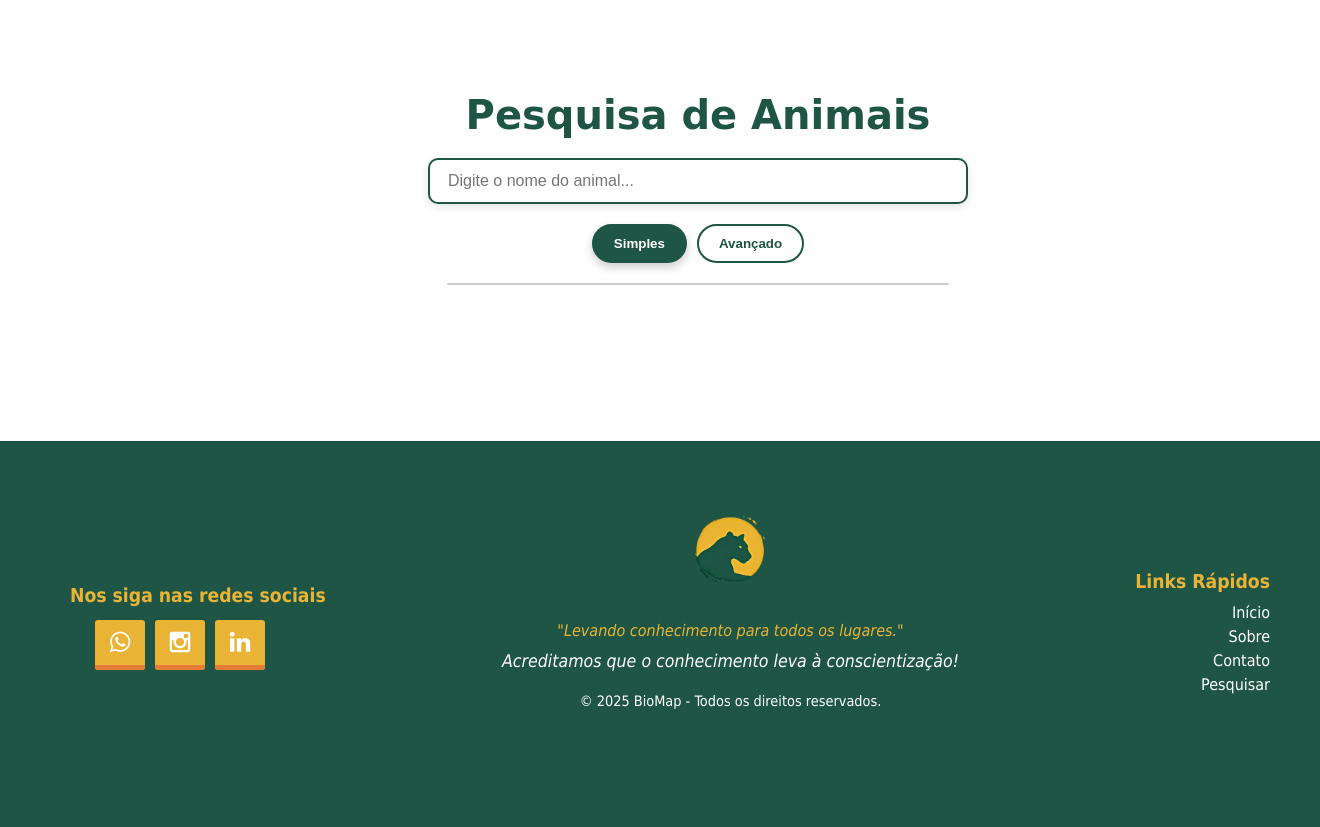
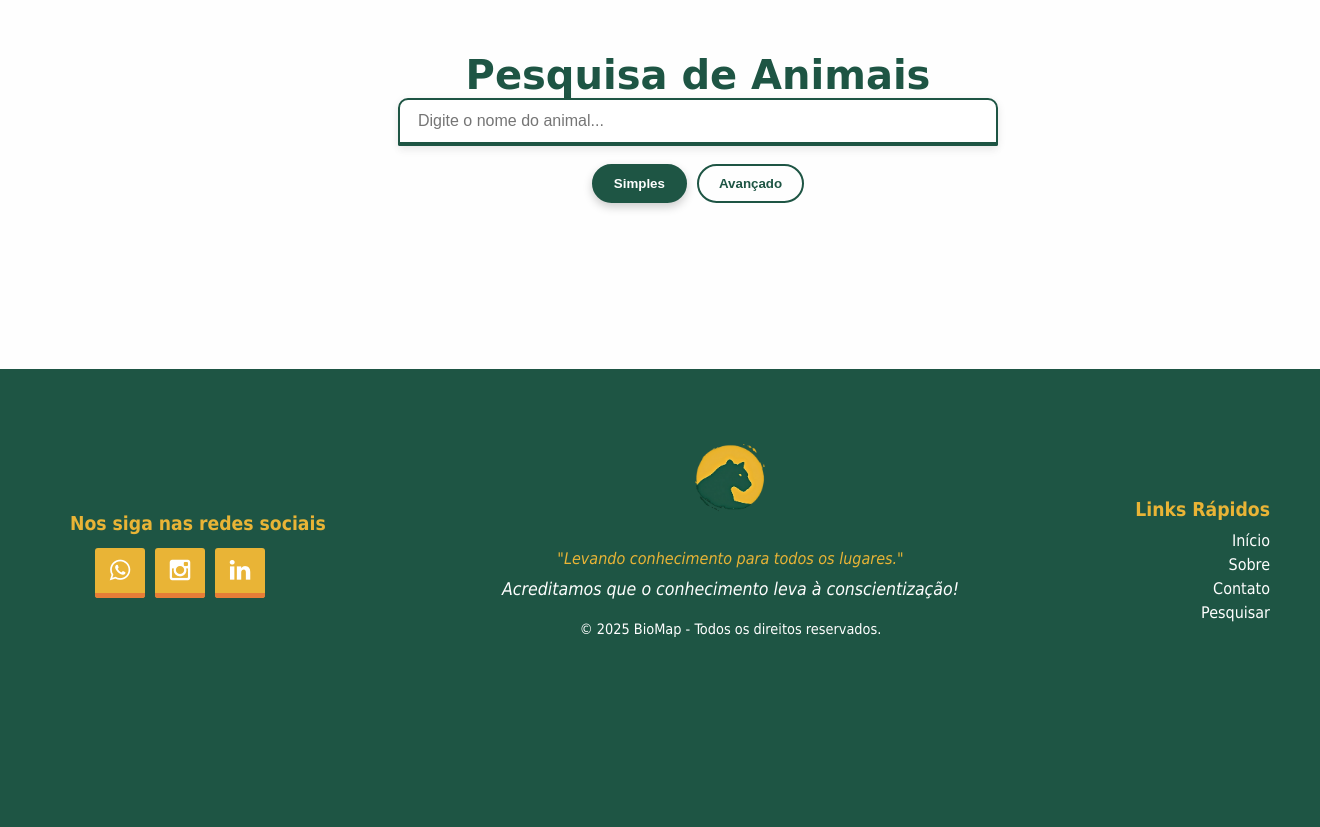
Before and after one commit to VHEB/Biomap, a Django app: page /pesquisa/ in a window 1320 px wide. Shown: the part 94-921 px from the top of the page. After the commit the page ends 731 px from the top, so only its background shows below. Run offline with Django 5.2, Linux system fonts and the light colour scheme; some web fonts are replaced.

Commit message:
style: arrumamos a pagina de pesquisa

```diff
--- a/core/static/css/style.css
+++ b/core/static/css/style.css
@@ -97,18 +97,101 @@ section {
     box-shadow: #0A0A0A;
 }
 
-/* BARRA DE PESQUISA */
+/* === BARRA DE PESQUISA E DROPDOWN === */
+.search-container {
+    width: 100%;
+    max-width: 600px;
+    margin: 0 auto;
+}
+
+.search-box-wrapper {
+    position: relative;
+    width: 100%;
+    box-sizing: border-box; /* garante alinhamento com o input */
+}
+
 #search-box {
-    display: block;
     width: 100%;
-    max-width: 500px;       /* Limita a largura máxima */
-    margin: 20px auto;      /* Centraliza horizontalmente com margem vertical */
+    padding: 12px 18px;
+    border-radius: 10px 10px 0 0;  /* borda superior arredondada */
+    border: 2px solid var(--primary-color);
+    outline: none;
+    font-size: 16px;
+    box-sizing: border-box;
+    box-shadow: 0 3px 8px rgba(0,0,0,0.1);
+    transition: all 0.2s ease-in-out;
+}
+
+#search-box:focus {
+    border-color: var(--secondary-color);
+    box-shadow: 0 4px 12px rgba(0,0,0,0.15);
+}
+
+#suggestions {
+    position: absolute;
+    top: 100%;
+    left: 0;
+    width: 100%;  /* 👈 garante mesma largura */
+    z-index: 999;
+    background-color: #fff;
+    border: 2px solid var(--primary-color);
+    border-top: none; /* 👈 remove a linha dupla com o input */
+    border-radius: 0 0 10px 10px; /* bordas inferiores arredondadas */
+    box-shadow: 0 4px 8px rgba(0,0,0,0.1);
+    list-style: none;
+    padding: 0;
+    margin: 0;
+    max-height: 250px;
+    overflow-y: auto;
+    box-sizing: border-box; /* 👈 garante largura igual ao input */
+}
+
+/* Itens da lista */
+.list-group-item {
     padding: 10px 15px;
-    font-size: 1rem;
-    border: 1px solid #ccc;
-    border-radius: 5px;
-    box-shadow: 0 2px 4px rgba(0,0,0,0.1);
+    border-bottom: 1px solid #eee;
+    cursor: pointer;
+    transition: background-color 0.2s;
 }
+
+.list-group-item:last-child {
+    border-bottom: none;
+}
+
+.list-group-item:hover {
+    background-color: #f9f9f9;
+}
+
+/* BOTÕES DE PESQUISA (Simples / Avançado) */
+.toggle-buttons {
+    display: flex;
+    justify-content: center;
+    gap: 10px;
+    margin: 20px 0;
+}
+
+.toggle-btn {
+    padding: 10px 20px;
+    border: 2px solid var(--primary-color);
+    border-radius: 25px;
+    background-color: transparent;
+    color: var(--primary-color);
+    font-weight: bold;
+    cursor: pointer;
+    transition: all 0.25s ease;
+}
+
+.toggle-btn:hover {
+    background-color: rgba(0, 0, 0, 0.05);
+}
+
+.toggle-btn.active {
+    background-color: var(--primary-color);
+    color: var(--background-color);
+    box-shadow: 0 4px 10px rgba(0,0,0,0.2);
+}
+
+
 
 /* LOGO */
 .logo {
@@ -147,75 +230,6 @@ section {
     color: var(--background-color);
     cursor: pointer;
 }
-
-
-/* Estilo para a lista de sugestões */
-#suggestions {
-    list-style: none;
-    padding: 0;
-    margin: 10px auto;
-    max-width: 500px;
-    background-color: #f8f9face;
-    border: 1px solid #ccc;
-    border-radius: 5px;
-}
-
-#suggestions li {
-    padding: 10px 15px;
-    border-bottom: 1px solid #ddd;
-    cursor: pointer;
-    background-color: var(--secondary-color); /* Amarelo */
-    color: var(--font-color);
-    transition: background-color 0.3s, color 0.3s;
-    font-weight: 500;
-}
-
-#suggestions li:last-child {
-    border-bottom: none;
-}
-
-#suggestions li:hover {
-    background-color: var(--tertiary-color); /* Vermelho no hover */
-    color: white;
-}
-
-/* Último item sem borda */
-#suggestions li:last-child {
-    border-bottom: none;
-}
-
-/* Hover dos itens */
-#suggestions li:hover {
-    background-color: var(--tertiary-color); /* vermelho */
-    color: white;
-}
-
-/* Estilo do aviso de “Nenhum resultado” */
-#suggestions .text-danger {
-    color: var(--tertiary-color);
-    font-weight: bold;
-    background-color: #fdf2f2;
-}
-
-.btn-search {
-    background-color: var(--secondary-color);
-    color: var(--background-color);
-    border: none;
-    padding: 10px 20px;
-    border-radius: 5px;
-    cursor: pointer;
-    font-size: 1rem;
-    transition: background-color 0.3s, color 0.3s;
-}
-.btn-search:hover {
-    background-color: var(--tertiary-color);
-    color: white;
-}
-.btn-search a {
-    text-decoration: none;
-    color: var(--background-color);
-}
-
 
 /* footer */
 .main_footer {
@@ -321,3 +335,16 @@ section {
     font-style: italic;
     color: var(--background-color);
 }
+
+
+/* RESPONSIVIDADE */
+@media (max-width: 600px) {
+    .toggle-buttons {
+        flex-direction: column;
+        gap: 8px;
+    }
+
+    .toggle-btn {
+        width: 100%;
+    }
+}
--- a/core/templates/pesquisa.html
+++ b/core/templates/pesquisa.html
@@ -5,14 +5,15 @@
     <h1>Pesquisa de Animais</h1>
 
     <div class="search-container">
-        <input type="text" id="search-box" placeholder="Digite o nome do animal...">
+        <div class="search-box-wrapper">
+            <input type="text" id="search-box" placeholder="Digite o nome do animal...">
+            <ul id="suggestions" class="list-group mt-2"></ul>
+        </div>
 
         <div class="toggle-buttons">
             <button id="btn-comum" class="toggle-btn active" data-mode="comum">Simples</button>
             <button id="btn-cientifico" class="toggle-btn" data-mode="cientifico">Avançado</button>
         </div>
-
-        <ul id="suggestions" class="list-group mt-2"></ul>
     </div>
 </section>
 
@@ -74,78 +75,4 @@ document.addEventListener("DOMContentLoaded", function () {
     });
 });
 </script>
-
-<style>
-.pesquisa-section {
-    text-align: center;
-    margin-top: 40px;
-}
-
-.search-container {
-    width: 100%;
-    max-width: 600px;
-    margin: 0 auto;
-}
-
-#search-box {
-    width: 100%;
-    padding: 12px 18px;
-    border-radius: 10px;
-    border: 2px solid var(--primary-color);
-    outline: none;
-    font-size: 16px;
-    box-shadow: 0 3px 8px rgba(0,0,0,0.1);
-    transition: all 0.2s ease-in-out;
-}
-#search-box:focus {
-    border-color: var(--secondary-color);
-    box-shadow: 0 4px 12px rgba(0,0,0,0.15);
-}
-
-.toggle-buttons {
-    display: flex;
-    justify-content: center;
-    gap: 10px;
-    margin: 20px 0;
-}
-
-.toggle-btn {
-    padding: 10px 20px;
-    border: 2px solid var(--primary-color);
-    border-radius: 25px;
-    background-color: transparent;
-    color: var(--primary-color);
-    font-weight: bold;
-    cursor: pointer;
-    transition: all 0.25s ease;
-}
-
-.toggle-btn:hover {
-    background-color: rgba(0, 0, 0, 0.05);
-}
-
-.toggle-btn.active {
-    background-color: var(--primary-color);
-    color: var(--background-color);
-    box-shadow: 0 4px 10px rgba(0,0,0,0.2);
-}
-
-.list-group {
-    list-style: none;
-    padding: 0;
-    margin: 0;
-}
-
-.list-group-item {
-    background-color: #fff;
-    border: 1px solid #ddd;
-    padding: 10px 15px;
-    cursor: pointer;
-    transition: background-color 0.2s;
-}
-
-.list-group-item:hover {
-    background-color: #f9f9f9;
-}
-</style>
 {% endblock %}
--- a/core/templates/resultado_pesquisa.html
+++ b/core/templates/resultado_pesquisa.html
@@ -27,7 +27,7 @@
     {% endif %}
 
     <br>
-    <a href="{% url 'pesquisa' %}" class="btn-search">Nova Pesquisa</a>
+    <a href="{% url 'pesquisa' %}" class="toggle-btn">Nova Pesquisa</a>
 </section>
 
 <style>
```
